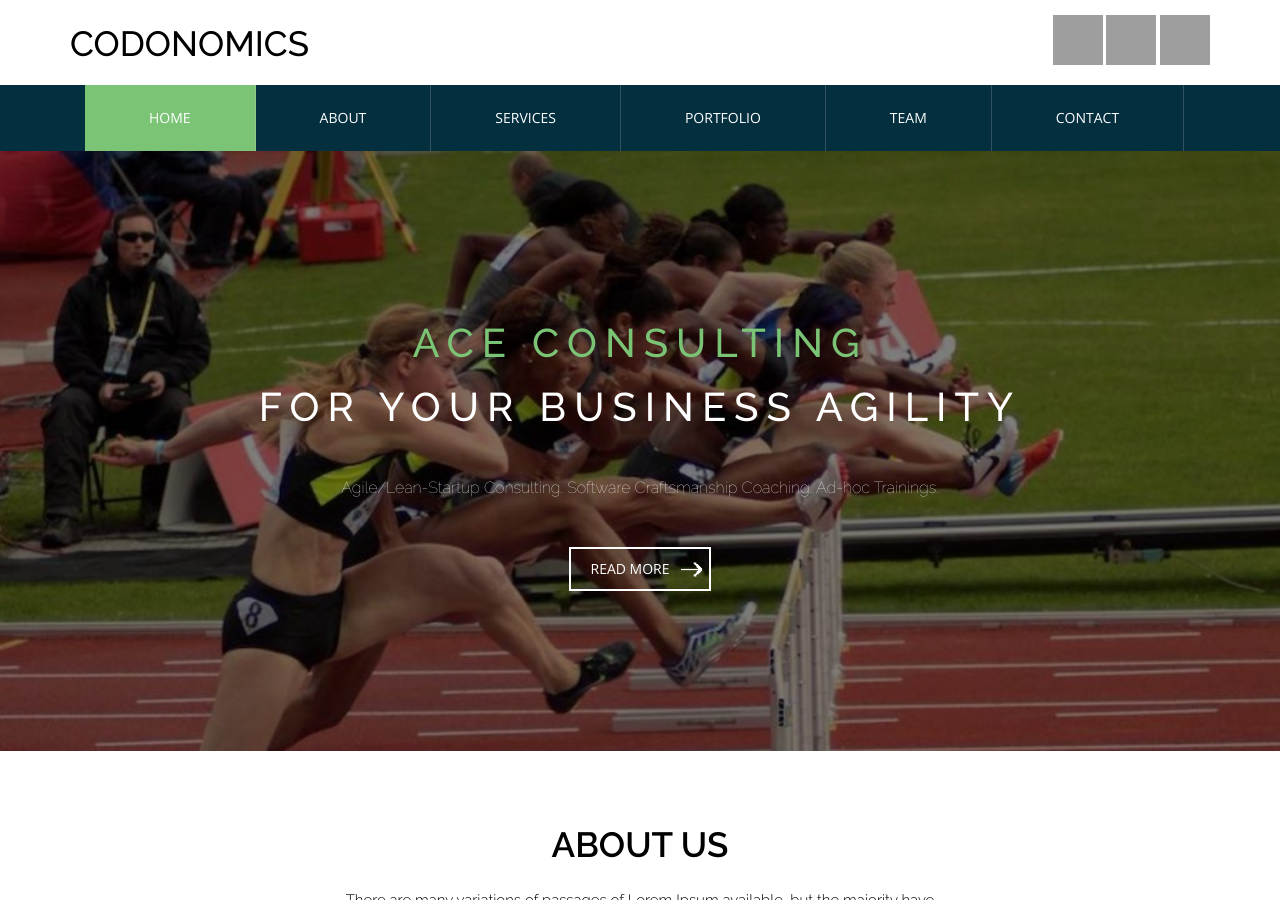
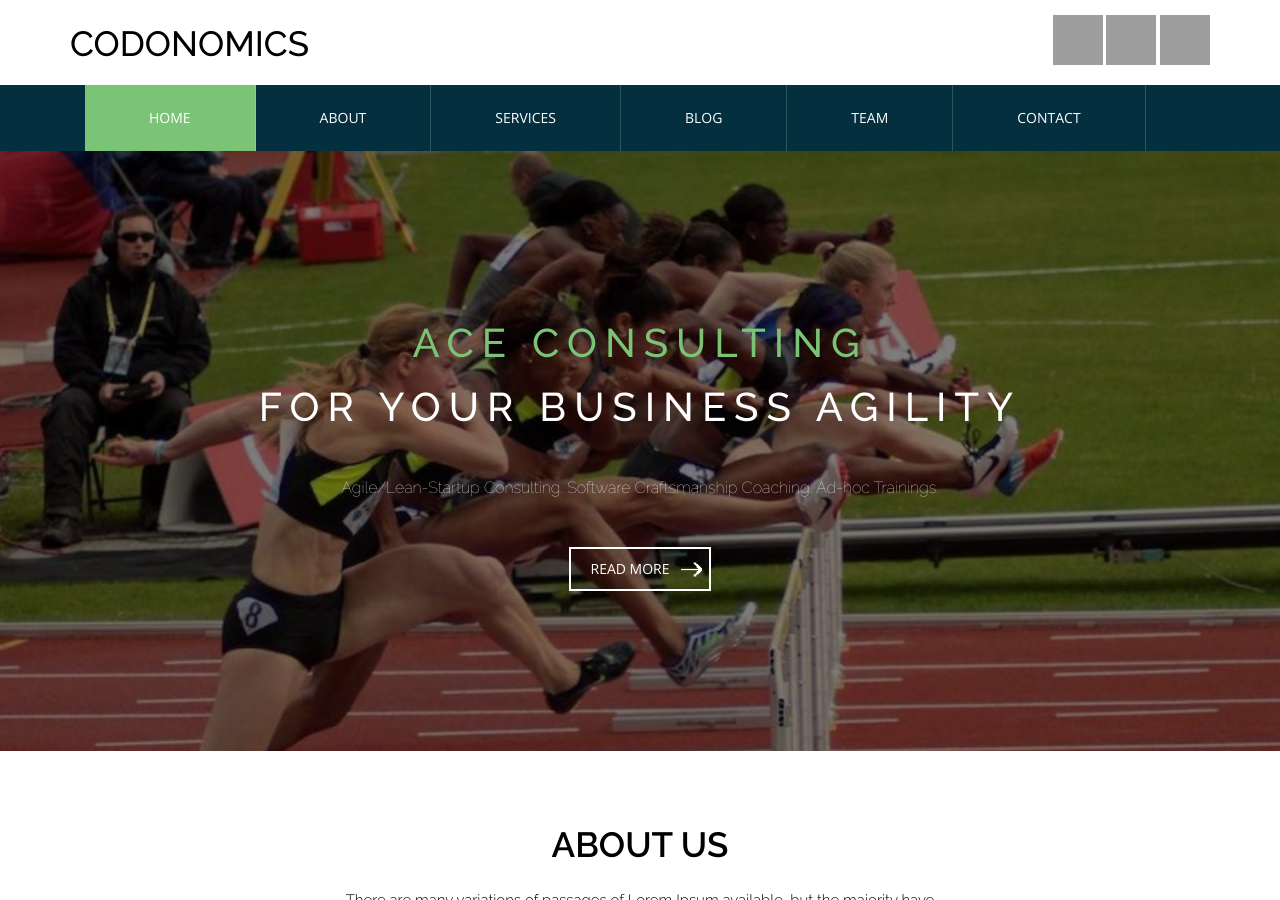
Before and after one commit to FrontendWorks/my-jekyll-site, a Jekyll site: the page built from index.html, in a window 1280 px wide and 900 px high. Built offline with Jekyll 4.4.1, drawn with Linux system fonts in a browser that asks for light colours; nearby versions of some CDN libraries; library files that are not in the unit come from our copies; some of the changed text lies outside the part shown; grey boxes are pictures that could not be loaded.

Commit message:
Added link to blog and email.

```diff
--- a/_includes/contact.html
+++ b/_includes/contact.html
@@ -5,13 +5,13 @@
           <h4>Address</h4>
           <h6>New 105, Harrington Road</h6>
           <h6>Chennai 600030</h6>
-          <h6><a href="mailto:info@example.com">mlsbd@live.com</a></h6>
+          <h6><a href="mailto:{{site.data.global.email}}">E-Mail</a></h6>
         </div>
         <div class="col-md-2 col-sm-2 contact-grids contact-grid2">
           <h4>Navigation</h4>
           <h6><a href="#about" class="scroll">About</a></h6>
           <h6><a href="#testimonials" class="scroll">Testimonials</a></h6>
-          <!-- <h6><a href="#events" class="scroll">Events</a></h6> -->
+          <h6><a href="/blog" target="_blank" class="scroll">Blog</a></h6>
         </div>
         <div class="col-md-3 col-sm-3 contact-grids contact-grid3">
           <h4>Follow us</h4>
--- a/_includes/header.html
+++ b/_includes/header.html
@@ -46,7 +46,7 @@
               <li class="active"><a href="#home" class="scroll">HOME</a></li>
               <li><a href="#about" class="scroll">ABOUT</a></li>
               <li><a href="#services" class="scroll">SERVICES</a></li>
-              <li><a href="#portfolio" class="scroll">PORTFOLIO</a></li>
+              <li><a href="/blog" target="_blank" class="scroll">BLOG</a></li>
               <li><a href="#team" class="scroll">TEAM</a></li>
               <li><a href="#contact" class="scroll">CONTACT</a></li>
             </ul>
```
